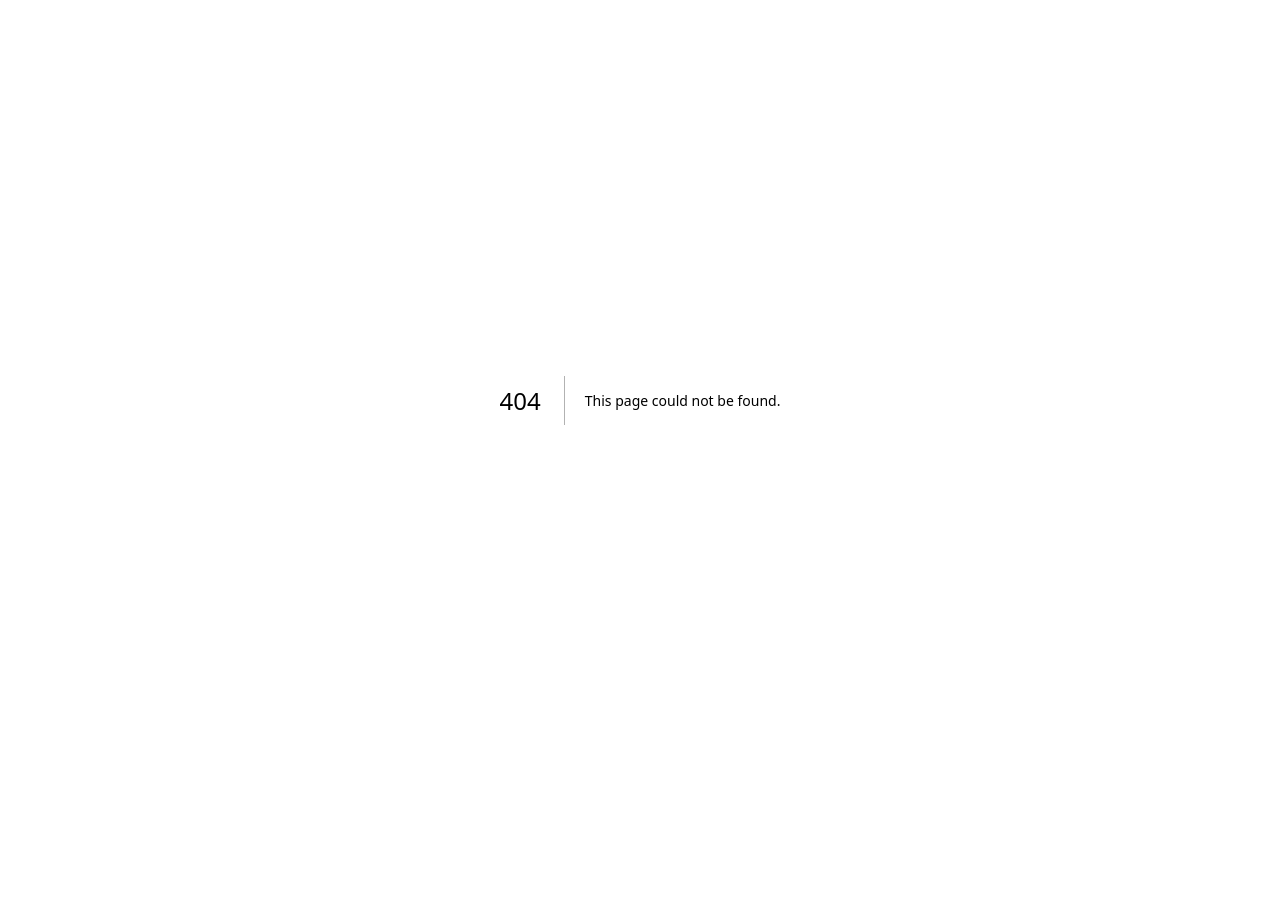
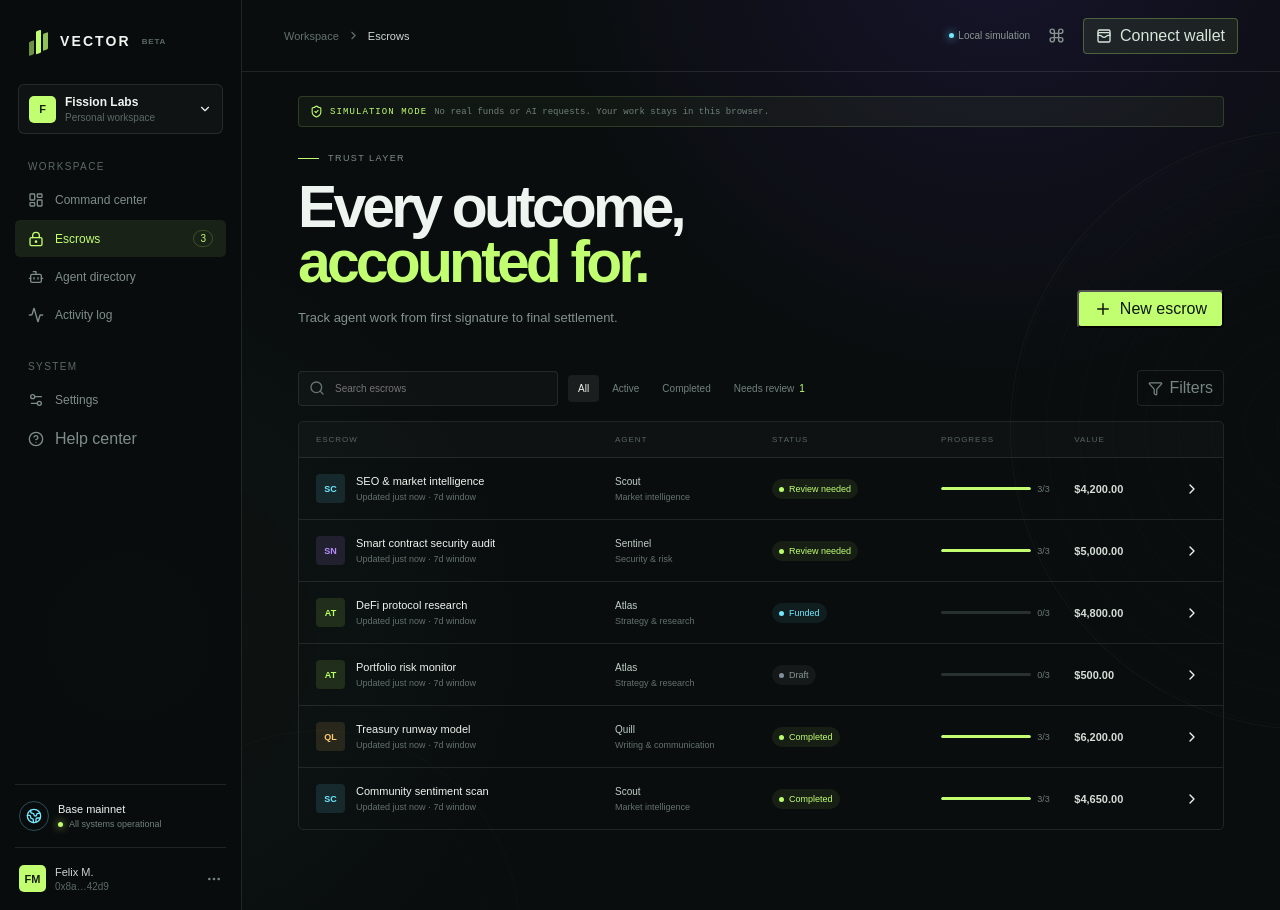
Before and after one commit to SudheerKondamuri/vector, a Next.js app: page /escrows in a window 1280 px wide. Before the commit this address had no page. Before the commit the page ends 800 px from the top, so only its background shows below. Built offline with nearby package versions, Linux system fonts and the light colour scheme.

Commit message:
feat(app): add escrow management view page

```diff
--- /dev/null
+++ b/app/escrows/page.tsx
@@ -0,0 +1,5 @@
+import VectorApp from "@/components/vector-app";
+
+export default function EscrowsPage() {
+  return <VectorApp />;
+}
```
